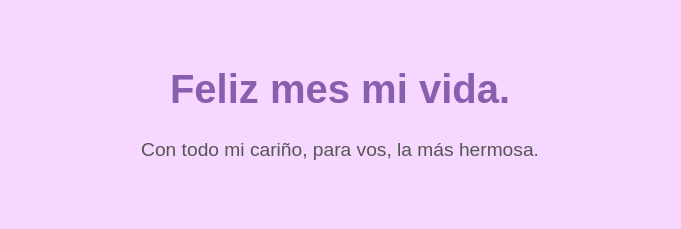
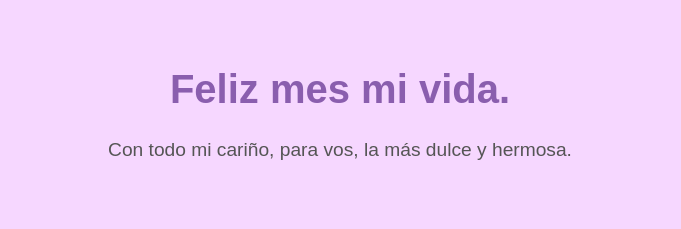
Before and after one commit to LeonCostandopulo/10F, a plain HTML site: page index.html in a window 1280 px wide. Shown: the top 229 px of the page, without its empty margins (300-981 px from the left). Drawn offline with Linux system fonts and the light colour scheme.

Commit message:
Update index.html

```diff
--- a/index.html
+++ b/index.html
@@ -9,7 +9,7 @@
 <body>
   <header>
     <h1>Feliz mes mi vida.</h1>
-    <p>Con todo mi cariño, para vos, la más hermosa.</p>
+    <p>Con todo mi cariño, para vos, la más dulce y hermosa.</p>
   </header>
 
   <section class="timeline">
```
